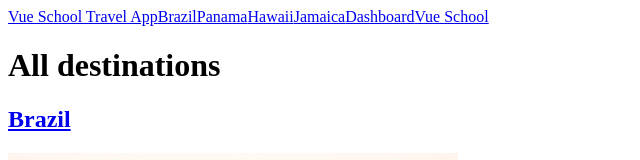
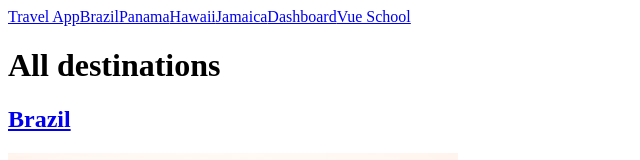
Before and after one commit to hinlocaesar/travel-app, a Vue app: page / in a window 1280 px wide. Shown: the top 160 px of the page, without its empty margins (0-640 px from the left). Built offline with nearby package versions, Linux system fonts and the light colour scheme; the HTML template or start-up script is replaced by a standard one.

Commit message:
Implement sidebar navigation and enhance router structure for improved layout

```diff
--- a/src/App.vue
+++ b/src/App.vue
@@ -1,7 +1,14 @@
 <template>
   <TheNavigation/>
   <div class="container">
-    <router-view v-slot="{Component}">
+    <!-- Sidebar -->
+    <router-view v-slot="{Component}" class="view left-sidebar" name="LeftSidebar">
+      <transition name="fade" mode="out-in">
+        <component :is="Component" :key="$route.path"></component>
+      </transition>
+    </router-view>
+    <!-- Main -->
+    <router-view v-slot="{Component}" class="main-view">
       <transition name="fade" mode="out-in">
         <component :is="Component" :key="$route.path"></component>
       </transition>
@@ -25,4 +32,13 @@ export default{
 .fade-leave-to {
   opacity: 0;
 }
+.container{
+  display: flex;
+}
+.left-sidebar{
+  width: 20%;
+}
+.main-view{
+  width: 100%;
+}
 </style>
--- /dev/null
+++ b/src/components/LeftSideBar.vue
@@ -0,0 +1,17 @@
+<template>
+  <ul>
+    <li><router-link :to="{name:'protected'}">Dashboard</router-link></li>
+    <li><router-link :to="{name:'invoices'}">Invoices</router-link></li>
+  </ul>
+</template>
+<style scoped>
+ul{
+  background: white;
+  padding: 10px;
+  list-style: none;
+  margin-right: 20px;
+}
+li{
+  margin:10px;
+}
+</style>
--- a/src/components/TheNavigation.vue
+++ b/src/components/TheNavigation.vue
@@ -1,6 +1,6 @@
 <template>
   <div id="nav">
-    <AppLink id="logo" to="/">Vue School Travel App</AppLink>
+    <AppLink id="logo" to="/"> Travel App</AppLink>
     <AppLink
         v-for="destination in destinations"
         :key="destination.id"
--- a/src/router/index.js
+++ b/src/router/index.js
@@ -1,15 +1,19 @@
-import { createRouter, createWebHistory } from 'vue-router'
+import {createRouter, createWebHistory, useRoute} from 'vue-router'
 import Home from '@/views/Home.vue'
-import soureData from '@/data.json'
+import sourceData from '@/data.json'
 
-const router = createRouter({
-  history: createWebHistory(import.meta.env.BASE_URL),
-  routes: [{path:'/',name:'Home', component:Home},
+const routes = [
+  {path: '/', name: 'Home', component: Home},
   {
     path: '/protected',
     name: 'protected',
-            component: () => import('@/views/Protected.vue'),
-            meta: { requiresAuth: true },
+    components:{
+      default: ()=> import('@/views/Protected.vue'),
+      LeftSidebar: ()=> import('@/components/LeftSidebar.vue')
+    },
+    meta:{
+      requiresAuth: true,
+    }
   },
   {
     path: '/login',
@@ -19,17 +23,21 @@ const router = createRouter({
   {
     path: '/invoices',
     name: 'invoices',
-            component: ()=> import('@/views/Invoices.vue'),
+    components:{
+      default: ()=> import('@/views/Invoices.vue'),
+      LeftSidebar: ()=> import('@/components/LeftSidebar.vue'),
+    },
     meta:{
       requiresAuth: true,
     }
   },
-          {path: '/destination/:id/:slug',
+  {
+    path: '/destination/:id/:slug',
     name: 'destination.show',
-          component: () => import('@/views/DestinationShow.vue'),
-          props: route=>({id:parseInt(route.params.id)}),
+    component: ()=>import('@/views/DestinationShow.vue'),
+    props: route=> ({...route.params, id: parseInt(route.params.id)}),
     beforeEnter(to, from){
-              const exists = soureData.destinations.find(
+      const exists = sourceData.destinations.find(
         destination => destination.id === parseInt(to.params.id)
       )
       if(!exists) return {
@@ -40,7 +48,7 @@ const router = createRouter({
         hash: to.hash,
       }
     },
-          children: [
+    children:[
       {
         path: ':experienceSlug',
         name: 'experience.show',
@@ -53,15 +61,18 @@ const router = createRouter({
     path: '/:pathMatch(.*)*',
     name: 'NotFound',
     component: ()=> import('@/views/NotFound.vue')
-      },
-  ],
-  scrollBehavior(to, from, savedPosition){
+  }
+]
+
+const router = createRouter({
+  history: createWebHistory(),
+  routes,
+  scrollBehavior (to, from, savedPosition) {
     return savedPosition || new Promise((resolve)=>{
-      setTimeout(()=> resolve({ top:0, behavior:'smooth'}), 300)
+      setTimeout(()=> resolve({ top:0 }), 300)
     })
-  },
+  }
 })
-
 router.beforeEach((to, from)=>{
   if(to.meta.requiresAuth && !window.user){
     return {name: 'login', query:{ redirect: to.fullPath }}
```
Lines whose indentation alone changed are shown as unchanged.
